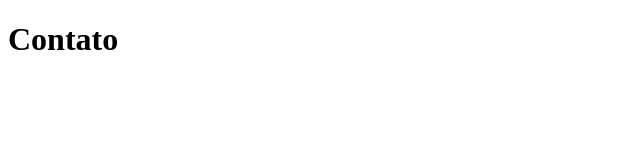
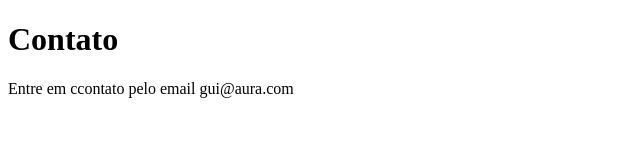
Before and after one commit to pimentelx6/sistema-de-cadastro, a plain HTML site: page contato.html in a window 1280 px wide. Shown: the whole page, without its empty margins (0-640 px from the left). Drawn offline with Linux system fonts and the light colour scheme.

Commit message:
adicionado o e-mail de contato

```diff
--- a/contato.html
+++ b/contato.html
@@ -8,5 +8,6 @@
 </head>
 <body>
     <h1>Contato</h1>
+    <p> Entre em ccontato pelo email gui@aura.com</p>
 </body>
 </html>
```
